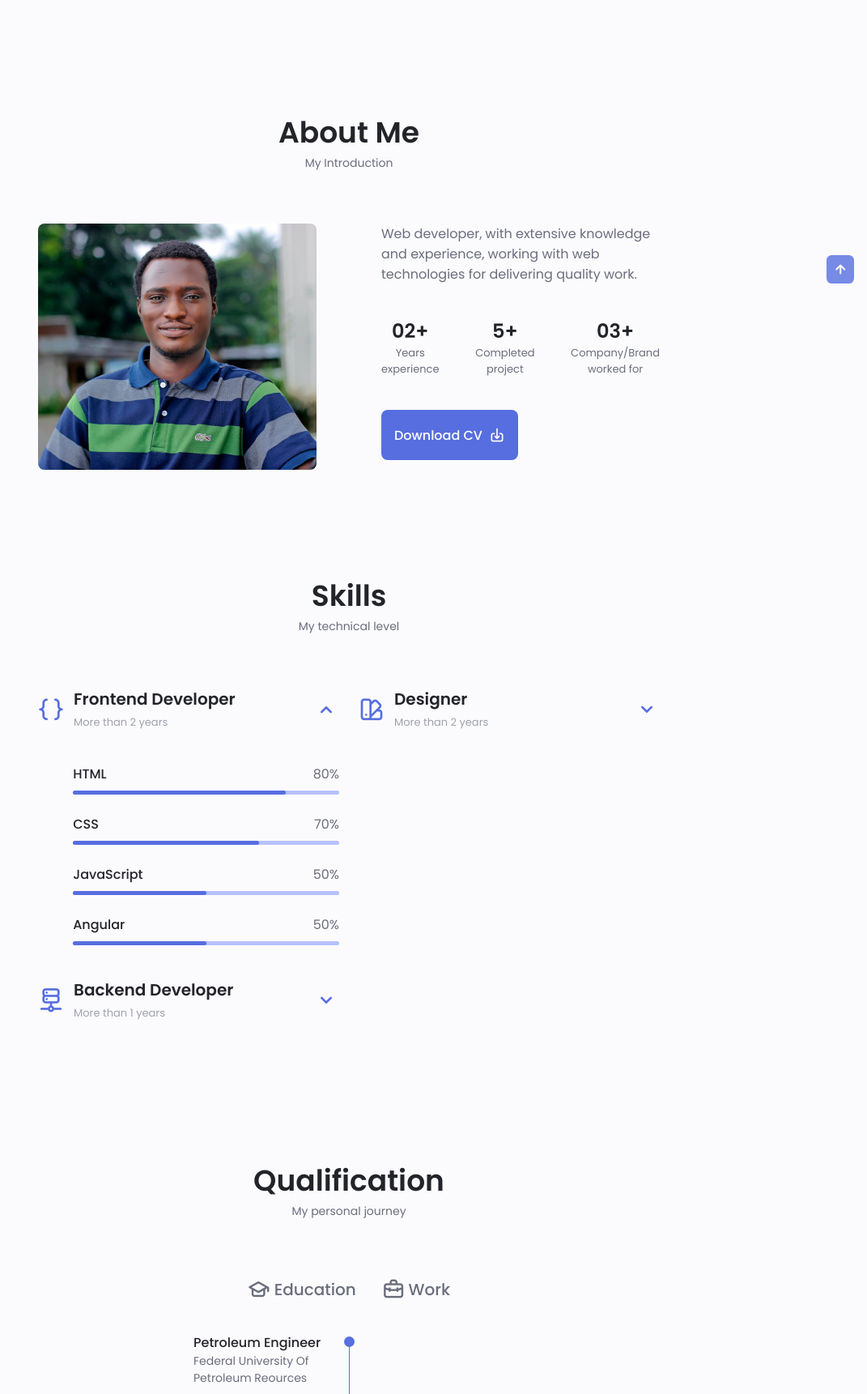
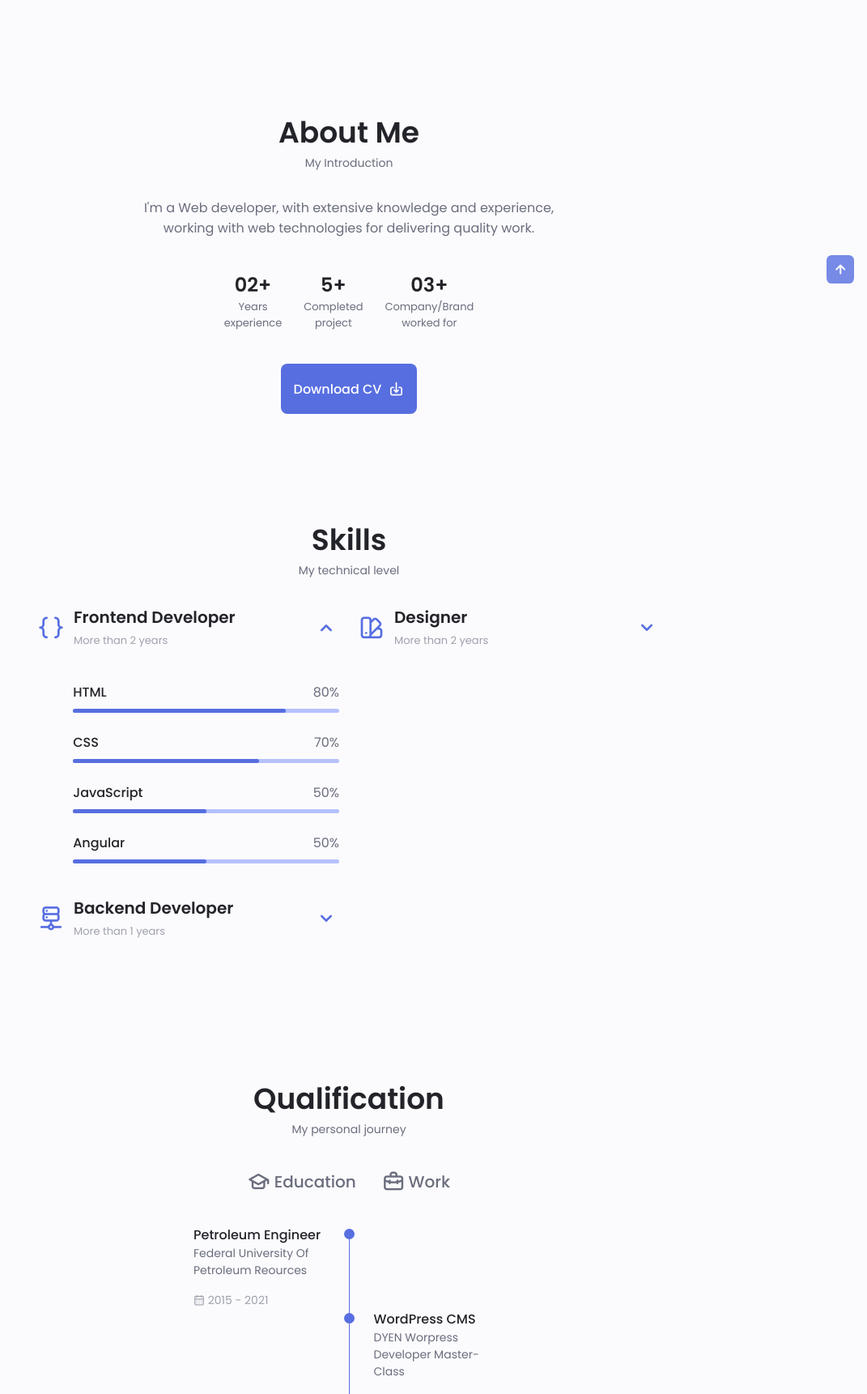
Before and after one commit to honordevop/ornor_portfolio, a PHP site: page / in a window 1280 px wide. Shown: the part 610-2331 px from the top of the page at 81% size, without its empty margins (209-1280 px from the left). Run offline with PHP 8.4, Linux system fonts and the light colour scheme.

Commit message:
Some pix removed and structure adjusted

```diff
--- a/assets/CSS/styles.css
+++ b/assets/CSS/styles.css
@@ -147,7 +152,7 @@ img{
 .section__subtitle{
     display: block;
     font-size: var(--small-font-size);
-    margin-bottom: var(--mb-3);
+    margin-bottom: var(--mb-2);
 }
 
 .section__title,
@@ -411,8 +416,18 @@ img{
 
 .about__info{
     display: flex;
-    justify-content: space-evenly;
+    justify-content: center;
+    gap: 5%;
     margin-bottom: var(--mb-2-5);
+}
+
+.about__data {
+    display: flex;
+    flex-direction: column;
+    justify-content: center;
+    align-self: center;
+    text-align: center;
+    width: 70%;
 }
 
 .about__info-title{
@@ -1071,10 +1086,8 @@ img{
         justify-self: center;
     }
 
-    .about__container,
     .skills__container,
     .portfolio__content,
-    .project__container,
     .contact__container,
     .footer__container{
         grid-template-columns: repeat(2, 1fr);
@@ -1101,7 +1114,7 @@ img{
         padding: 6rem 0 2rem;
     }
     .section__subtitle{
-        margin-bottom: 4rem;
+        margin-bottom: var(--mb-2);
     }
 
     .header{
@@ -1153,19 +1166,21 @@ img{
     }
 
     .about__container{
-        column-gap: 5rem;
+        display: flex;
+        flex-direction: column;
+        justify-content: center;
+        align-content: center;
+        /* column-gap: 5rem; */
     }
     .about__img{
         width: 350px;
     }
-    .about__description{
-        text-align: initial;
-    }
     .about__info{
-        justify-content: space-between;
+        justify-content: center;
+        gap: 5%;
     }
     .about__buttons{
-        justify-content: initial;
+        justify-content: center;
     }
 
     .qualification__tabs{
--- a/home.html
+++ b/home.html
@@ -1,5 +1,6 @@
 <!DOCTYPE html>
 <html lang="en">
+
 <head>
     <meta charset="UTF-8">
     <meta name="viewport" content="width=device-width, initial-scale=1.0">
@@ -15,6 +16,7 @@
 
     <title>Portfolio</title>
 </head>
+
 <body>
     <!--==================== HEADER ====================-->
     <header class="header" id="header">
@@ -75,7 +77,8 @@
             <div class="home__container container grid">
                 <div class="home__content grid">
                     <div class="home__social">
-                            <a href="https://www.linkedin.com/in/ogunladestephen/" target="_blank" class="home__social-icon">
+                        <a href="https://www.linkedin.com/in/ogunladestephen/" target="_blank"
+                            class="home__social-icon">
                             <i class="uil uil-linkedin-alt"></i>
                         </a>
 
@@ -92,20 +95,21 @@
                         </a>
                     </div>
                     <div class="home__img">
-                            <svg class="home__blob" viewBox="0 0 200 187" xmlns="http://www.w3.org/2000/svg" xmlns:xlink="http://www.w3.org/1999/xlink">
+                        <svg class="home__blob" viewBox="0 0 200 187" xmlns="http://www.w3.org/2000/svg"
+                            xmlns:xlink="http://www.w3.org/1999/xlink">
                             <mask id="mask0" mask-type="alpha">
                                 <path d="M190.312 36.4879C206.582 62.1187 201.309 102.826 182.328 134.186C163.346 165.547
                                     130.807 187.559 100.226 186.353C69.6454 185.297 41.0228 161.023 21.7403 129.362C2.45775
                                     97.8511 -7.48481 59.1033 6.67581 34.5279C20.9871 10.1032 59.7028 -0.149132 97.9666
-                                    0.00163737C136.23 0.303176 174.193 10.857 190.312 36.4879Z"/>
+                                    0.00163737C136.23 0.303176 174.193 10.857 190.312 36.4879Z" />
                             </mask>
                             <g mask="url(#mask0)">
                                 <path d="M190.312 36.4879C206.582 62.1187 201.309 102.826 182.328 134.186C163.346
                                     165.547 130.807 187.559 100.226 186.353C69.6454 185.297 41.0228 161.023 21.7403
                                     129.362C2.45775 97.8511 -7.48481 59.1033 6.67581 34.5279C20.9871 10.1032 59.7028
-                                    -0.149132 97.9666 0.00163737C136.23 0.303176 174.193 10.857 190.312 36.4879Z"/>
+                                    -0.149132 97.9666 0.00163737C136.23 0.303176 174.193 10.857 190.312 36.4879Z" />
 
-                                    <image class="home__blob-img" xlink:href="assets/img/perfil.jpg"/>
+                                <image class="home__blob-img" xlink:href="assets/img/perfil.jpg" />
                             </g>
                         </svg>
 
@@ -137,12 +141,12 @@
             <h2 class="section__title">About Me</h2>
             <span class="section__subtitle">My Introduction</span>
 
-                <div class="about__container container grid">
-                    <img src="assets/img/about.jpg" alt="aboutme" class="about__img">
+            <div class="about__container container">
+                <!-- <img src="assets/img/about.jpg" alt="aboutme" class="about__img"> -->
 
                 <div class="about__data">
                     <p class="about__description">
-                            Web developer, with extensive knowledge and experience, working with web technologies for delivering quality work.
+                        I'm a Web developer, with extensive knowledge and experience, working with web technologies for delivering quality work.
                     </p>
 
                     <div class="about__info">
@@ -624,12 +628,14 @@
 
                                 <li class="services__modal-service">
                                     <i class="uil uil-check-circle services__modal-icon"></i>
-                                        <p>Competecy in selecting colors, images, typography and layout for communication materials.</p>
+                                    <p>Competecy in selecting colors, images, typography and layout for communication
+                                        materials.</p>
                                 </li>
 
                                 <li class="services__modal-service">
                                     <i class="uil uil-check-circle services__modal-icon"></i>
-                                        <p> I design logos, signs, books, magazine covers, annual reports, advertisements, and social media posts</p>
+                                    <p> I design logos, signs, books, magazine covers, annual reports, advertisements,
+                                        and social media posts</p>
                                 </li>
                             </ul>
                         </div>
@@ -654,7 +660,8 @@
                             <h3 class="portfolio__title">Factstop10.com</h3>
                             <p class="portfolio__description">An online bloging platform <br> Responsive on all device.
                             </p>
-                                <a href="https://factstop10.com/" class="button button--flex button--small portfolio__button" target="_blank">
+                            <a href="https://factstop10.com/"
+                                class="button button--flex button--small portfolio__button" target="_blank">
                                 Demo
                                 <i class="uil uil-arrow-right button__icon"></i>
                             </a>
@@ -667,9 +674,11 @@
 
                         <div class="portfolio__data">
                             <h3 class="portfolio__title">Bridgeray Limited</h3>
-                                <p class="portfolio__description">Company Information page. <br> Displays the services rendered. <br> Adjust responsively to different device width.
+                            <p class="portfolio__description">Company Information page. <br> Displays the services
+                                rendered. <br> Adjust responsively to different device width.
                             </p>
-                                <a href="https://bridgeray.com/" class="button button--flex button--small portfolio__button" target="_blank">
+                            <a href="https://bridgeray.com/" class="button button--flex button--small portfolio__button"
+                                target="_blank">
                                 Demo
                                 <i class="uil uil-arrow-right button__icon"></i>
                             </a>
@@ -682,9 +691,11 @@
 
                         <div class="portfolio__data">
                             <h3 class="portfolio__title">Travel Company Website</h3>
-                                <p class="portfolio__description">A Travel company information website. <br>Mobile responsive design <br> Light / Dark mode enabled <br> Fully Responsive
+                            <p class="portfolio__description">A Travel company information website. <br>Mobile
+                                responsive design <br> Light / Dark mode enabled <br> Fully Responsive
                             </p>
-                                <a href="https://ornor-travels.herokuapp.com/" class="button button--flex button--small portfolio__button" target="_blank">
+                            <a href="https://ornor-travels.herokuapp.com/"
+                                class="button button--flex button--small portfolio__button" target="_blank">
                                 Demo
                                 <i class="uil uil-arrow-right button__icon"></i>
                             </a>
@@ -697,9 +708,11 @@
 
                         <div class="portfolio__data">
                             <h3 class="portfolio__title">Scortez Media</h3>
-                                <p class="portfolio__description">Online lifestyle blogging platform  <br> <br> Fully Responsive <br> Still in progress
+                            <p class="portfolio__description">Online lifestyle blogging platform <br> <br> Fully
+                                Responsive <br> Still in progress
                             </p>
-                                <a href="https://scortez.xyz/" class="button button--flex button--small portfolio__button" target="_blank">
+                            <a href="https://scortez.xyz/" class="button button--flex button--small portfolio__button"
+                                target="_blank">
                                 Demo
                                 <i class="uil uil-arrow-right button__icon"></i>
                             </a>
@@ -712,9 +725,11 @@
 
                         <div class="portfolio__data">
                             <h3 class="portfolio__title">Evernote HomePage Clone</h3>
-                                <p class="portfolio__description">Created a replica of Evernote.com homepage, implementing the features integrated.
+                            <p class="portfolio__description">Created a replica of Evernote.com homepage, implementing
+                                the features integrated.
                             </p>
-                                <a href="https://evernote1.herokuapp.com/" class="button button--flex button--small portfolio__button" target="_blank">
+                            <a href="https://evernote1.herokuapp.com/"
+                                class="button button--flex button--small portfolio__button" target="_blank">
                                 Demo
                                 <i class="uil uil-arrow-right button__icon"></i>
                             </a>
@@ -742,7 +757,7 @@
         <!--==================== PROJECT IN MIND ====================-->
         <section class="project section">
             <div class="project__bg">
-                    <div class="project__container container grid">
+                <div class="project__container container">
                     <div class="project__data">
                         <h2 class="project__title">You have a new project?</h2>
                         <p class="project__description">Contact me now and let's bring your product to live.
@@ -753,7 +768,7 @@
                         </a>
                     </div>
 
-                        <img src="assets/img/project.png" alt="" class="project__img">
+                    <!-- <img src="assets/img/project.png" alt="" class="project__img"> -->
                 </div>
             </div>
 
@@ -787,7 +802,8 @@
                             </div>
                         </div>
 
-                            <p class="testimonial__description">I get a good impression, he carry out my project with all the possible
+                        <p class="testimonial__description">I get a good impression, he carry out my project with all
+                            the possible
                             quality and attention and support 24 hours a day.
                         </p>
                     </div>
@@ -813,7 +829,8 @@
                             </div>
                         </div>
 
-                            <p class="testimonial__description">Stephen is a great developer with good communication and team collaboration skills, he has a good record of also paying attention to details.
+                        <p class="testimonial__description">Stephen is a great developer with good communication and
+                            team collaboration skills, he has a good record of also paying attention to details.
                         </p>
                     </div>
 
@@ -838,7 +855,8 @@
                             </div>
                         </div>
 
-                            <p class="testimonial__description">Very intelligent problem solver, forever willing to learn and improve. Great team player and team leader as well.
+                        <p class="testimonial__description">Very intelligent problem solver, forever willing to learn
+                            and improve. Great team player and team leader as well.
                         </p>
                     </div>
                 </div>
@@ -856,16 +874,21 @@
             <div class="contact__container container grid">
                 <div>
                     <div class="contact__information">
+                        <a href="tel:+2348164462713">
                             <i class="uil uil-phone contact__icon"></i>
+                        </a>
 
                         <div>
                             <h3 class="contact__title">Call Me</h3>
                             <span class="contact__subtitle">+234-8164-462-713</span>
                         </div>
+                        <!-- <a href="tel:+2348164462713">Call +234-8164-462-713</a> -->
                     </div>
 
                     <div class="contact__information">
+                        <a href="mailto:ogunladestephen20@gmail">
                             <i class="uil uil-envelope contact__icon"></i>
+                        </a>
 
                         <div>
                             <h3 class="contact__title">Email</h3>
@@ -883,33 +906,35 @@
                     </div>
                 </div>
 
-                    <form action="" class="contact__form grid">
+                <form action="https://formspree.io/f/xjvjqnvq" method="POST" class="contact__form grid" id="my-form">
                     <div class="contact__inputs grid">
                         <div class="contact__content">
-                                <label for="" class="contact__label">Name</label>
-                                <input type="text" class="contact__input">
+                            <label for="" class="contact__label" for="name">Name</label>
+                            <input type="text" class="contact__input" name="name" required>
                         </div>
 
                         <div class="contact__content">
-                                <label for="" class="contact__label">Email</label>
-                                <input type="email" class="contact__input">
+                            <label for="email" class="contact__label">Email</label>
+                            <input type="email" class="contact__input" name="email" required>
                         </div>
                     </div>
                     <div class="contact__content">
-                            <label for="" class="contact__label">Project</label>
-                            <input type="text" class="contact__input">
+                        <label for="project" class="contact__label">Project</label>
+                        <input type="text" class="contact__input" name="project" required>
                     </div>
 
                     <div class="contact__content">
-                            <label for="" class="contact__label">Message</label>
-                            <textarea name="" id="" cols="0" rows="7" class="contact__input"></textarea>
+                        <label for="message" class="contact__label">Message</label>
+                        <textarea name="" id="" cols="0" rows="7" class="contact__input" name="message" required></textarea>
                     </div>
-
+                    <div style="display: flex;">
                     <div>
-                            <a href="#" class="button button--flex">
+                        <button name="submit" class="button button--flex" type="">
                             Send Message
                             <i class="uil uil-message button__icon"></i>
-                            </a>
+                        </button>
+                    </div>
+                    <div id="status"></div>
                 </div>
                 </form>
             </div>
@@ -970,5 +995,9 @@
 
     <!--==================== MAIN JS ====================-->
     <script src="assets/js/main.js"></script>
+
+    <!--==================== Contact form status JS ====================-->
+    <script src="assets/js/contact-form.js"></script>
 </body>
+
 </html>
```
Also changed, not shown: other parts of assets/CSS/styles.css (+49 -4 lines), assets/js/contact-form.js (added, +45 -0 lines). Lines whose indentation alone changed are shown as unchanged.
